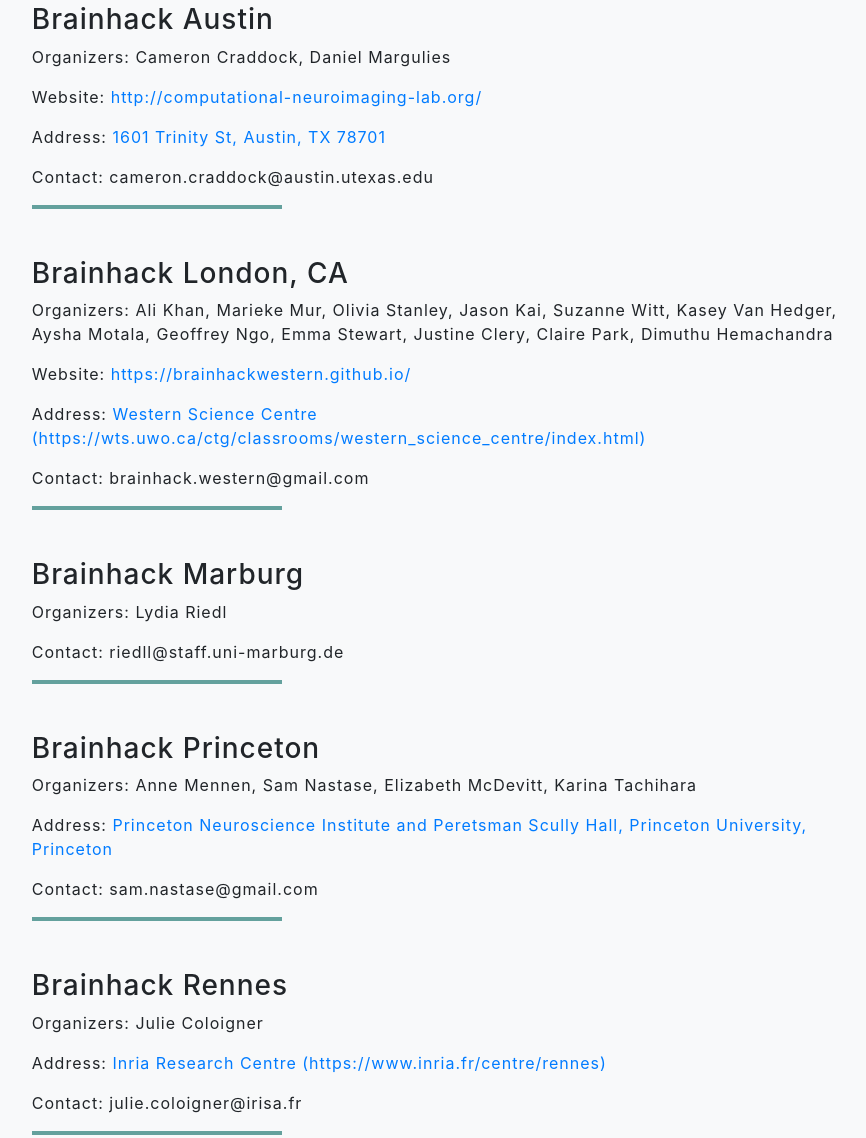
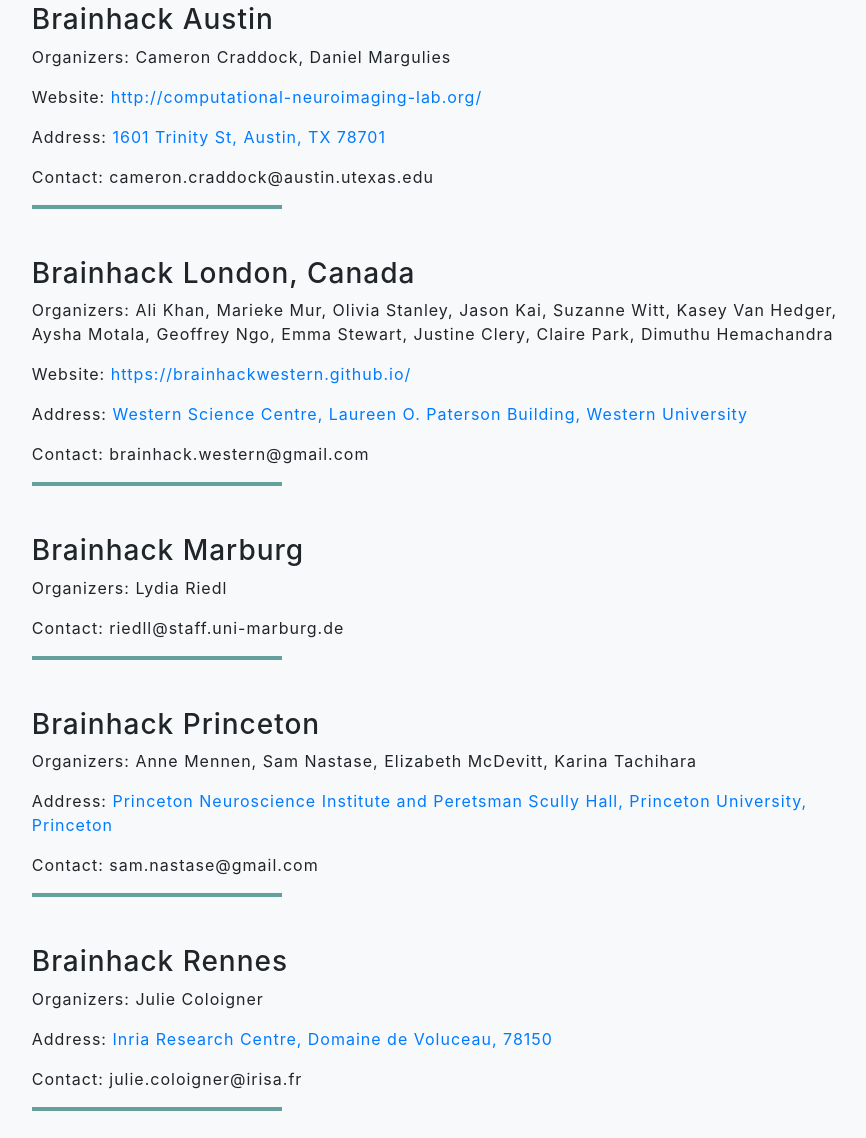
Before and after one commit to brainhackorg/global2019, a Gatsby site: page /locations in a window 1280 px wide. Shown: the part 465-1603 px from the top of the page, without its empty margins (192-1058 px from the left). Built offline with nearby package versions, Linux system fonts and the light colour scheme; Gatsby itself is replaced by a stand-in of ours.

Commit message:
update addresses and location name

```diff
--- a/content/sites/london-ca.md
+++ b/content/sites/london-ca.md
@@ -1,5 +1,5 @@
 ---
-title: Brainhack London, CA
+title: Brainhack London, Canada
 organizers:
   - Ali Khan
   - Marieke Mur
@@ -15,7 +15,7 @@
   - Dimuthu Hemachandra
 contact: brainhack.western@gmail.com
 website: https://brainhackwestern.github.io/
-address: Western Science Centre (https://wts.uwo.ca/ctg/classrooms/western_science_centre/index.html)
+address: Western Science Centre, Laureen O. Paterson Building, Western University
 position:
   lat: 43.0099697
   lng: -81.2714448
--- a/content/sites/rennes.md
+++ b/content/sites/rennes.md
@@ -4,7 +4,7 @@
   - Julie Coloigner
 contact: julie.coloigner@irisa.fr
 website:
-address: Inria Research Centre (https://www.inria.fr/centre/rennes)
+address: Inria Research Centre, Domaine de Voluceau, 78150
 position:
   lat: 48.8378281
   lng: 2.1030058
```
